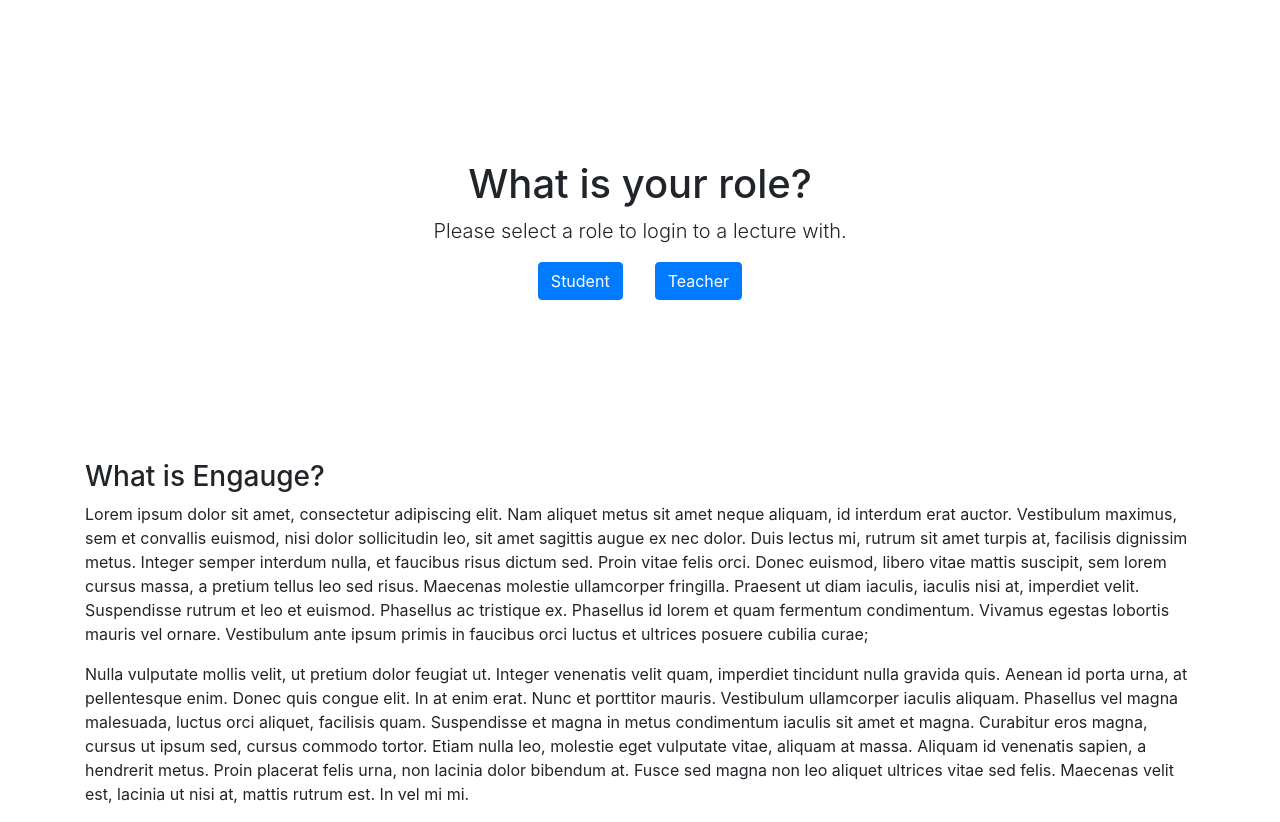
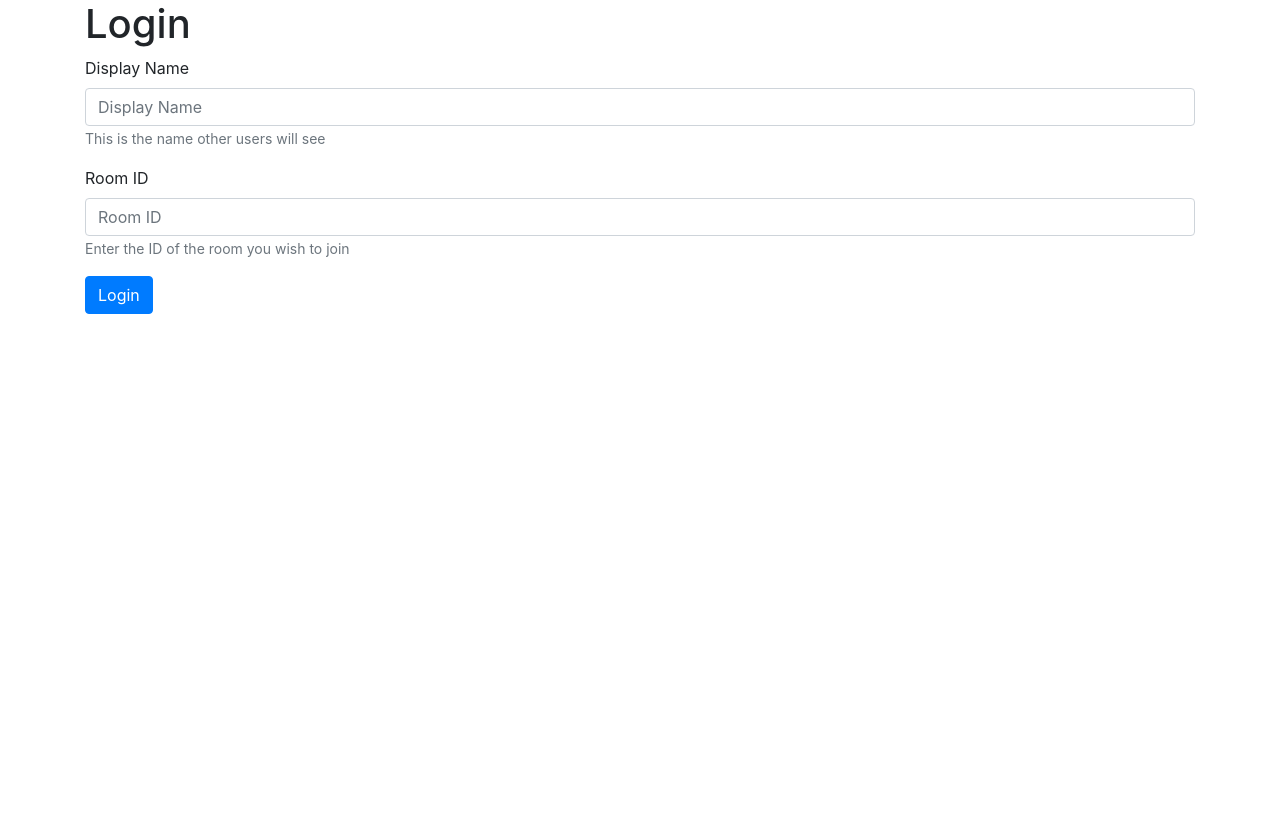
Before and after one commit to genceyalcin/engauge, a React (Create React App) app in the folder ui-main/: page /room/student in a window 1280 px wide. Before the commit this address led to /home. After the commit the page ends 800 px from the top, so only its background shows below. Built offline with nearby package versions, Linux system fonts and the light colour scheme.

Commit message:
restructured room/login component

```diff
--- a/ui-main/package.json
+++ b/ui-main/package.json
@@ -8,10 +8,13 @@
     "@testing-library/react": "^11.2.3",
     "@testing-library/user-event": "^12.6.2",
     "@types/jest": "^26.0.20",
+    "@types/joi": "^17.2.3",
     "@types/node": "^12.19.15",
     "@types/react": "^16.14.2",
     "@types/react-dom": "^16.9.10",
     "bootstrap": "^4.6.0",
+    "joi": "^17.3.0",
+    "joi-browser": "^13.4.0",
     "react": "^17.0.1",
     "react-dom": "^17.0.1",
     "react-router-dom": "^5.2.0",
--- a/ui-main/src/App.tsx
+++ b/ui-main/src/App.tsx
@@ -3,11 +3,12 @@ import {
 	BrowserRouter as Router,
 	Route,
 	Switch,
-  Redirect,
+	Redirect
 } from 'react-router-dom';
 import Home from './components/home';
 import './App.css';
-import Login from './components/login';
+// import Login from './components/login';
+import Room from './components/room';
 
 function App() {
 	return (
@@ -15,9 +16,10 @@ function App() {
 			<Router>
 				<main className="container">
 					<Switch>
-            <Route path="/home" component={Home}/>
-            <Route path="/login/:userType" component={Login}/>
-            <Redirect from="/" to="/home"/>
+						<Route path="/home" component={Home} />
+						{/* <Route path="/login/:userType" component={Login}/> */}
+						<Route path="/room/:userType" component={Room} />
+						<Redirect from="/" to="/home" />
 					</Switch>
 				</main>
 			</Router>
--- a/ui-main/src/components/home.tsx
+++ b/ui-main/src/components/home.tsx
@@ -2,13 +2,9 @@ import React from 'react';
 import About from './about';
 import { Link } from 'react-router-dom';
 
-export interface HomeProps {
+export interface HomeProps {}
 
-}
-
-export interface HomeState {
-
-}
+export interface HomeState {}
 
 class Home extends React.Component<HomeProps, HomeState> {
 	render() {
@@ -16,17 +12,23 @@ class Home extends React.Component<HomeProps, HomeState> {
 			<React.Fragment>
 				<div className="px-3 role-prompt">
 					<h1>What is your role?</h1>
-                    <p className="lead">Please select a role to login to a lecture with.</p>
+					<p className="lead">
+						Please select a role to login to a lecture with.
+					</p>
 					<div className="container">
-                        <Link to="/login/student">
-                            <button className="btn btn-primary mr-3">Student</button>
+						<Link to="/room/student">
+							<button className="btn btn-primary mr-3">
+								Student
+							</button>
 						</Link>
-                        <Link to="/login/teacher">
-                            <button className="btn btn-primary ml-3">Teacher</button>
+						<Link to="/room/teacher">
+							<button className="btn btn-primary ml-3">
+								Teacher
+							</button>
 						</Link>
 					</div>
 				</div>
-                <About/>
+				<About />
 			</React.Fragment>
 		);
 	}
--- a/ui-main/src/components/login.tsx
+++ b/ui-main/src/components/login.tsx
@@ -1,43 +1,88 @@
 import React from 'react';
-import { RouteComponentProps } from 'react-router-dom';
 
-export interface LoginProps extends RouteComponentProps {
-    match: {
-        isExact: boolean,
-        path: string,
-        params: {
-            userType: string
-        },
-        url: string
-    }
+export interface LoginProps {
+	userType: string;
+	handleLogin: Function;
 }
 
 export interface LoginState {
-    userType: string,
-    loginInfo: {
-        displayName: string,
-        roomID: string
-    }
+	userType: string;
+	displayName: string;
+	roomID: string;
 }
 
 class Login extends React.Component<LoginProps, LoginState> {
 	state = {
 		userType: '',
-        loginInfo: {
 		displayName: '',
 		roomID: ''
-        }
+	};
+
+	componentDidMount(): void {
+		this.setState({ userType: this.props.userType });
 	}
 
-    componentDidMount() {
-        this.setState({ userType: this.props.match.params.userType });
-    }
+	handleSubmit = () => {
+		const { userType, displayName, roomID } = this.state;
+
+		// submit to api
+		console.log('submitting... ', userType);
+
+		// send info back to room component
+		this.props.handleLogin(displayName, roomID);
+	};
+
+	handleNameChange = (e) => {
+		this.setState({ displayName: e.target.value });
+	};
+
+	handleIDChange = (e) => {
+		this.setState({ roomID: e.target.value });
+	};
 
 	render() {
 		return (
 			<React.Fragment>
 				<h1>Login {this.state.userType}</h1>
-                <form></form>
+				<div>
+					<div className="form-group">
+						<label htmlFor="displayName">Display Name</label>
+						<input
+							type="text"
+							name="displayName"
+							id="displayName"
+							className="form-control"
+							placeholder="Display Name"
+							value={this.state.displayName}
+							onChange={this.handleNameChange}
+						/>
+						<small id="nameHelp" className="text-muted">
+							This is the name other users will see
+						</small>
+					</div>
+					<div className="form-group">
+						<label htmlFor="roomID">Room ID</label>
+						<input
+							type="text"
+							name="roomID"
+							id="roomID"
+							className="form-control"
+							placeholder="Room ID"
+							aria-describedby="roomHelp"
+							value={this.state.roomID}
+							onChange={this.handleIDChange}
+						/>
+						<small id="roomHelp" className="text-muted">
+							Enter the ID of the room you wish to join
+						</small>
+					</div>
+					<button
+						className="btn btn-primary"
+						onClick={this.handleSubmit}
+					>
+						Login
+					</button>
+				</div>
 			</React.Fragment>
 		);
 	}
--- /dev/null
+++ b/ui-main/src/components/room.tsx
@@ -0,0 +1,50 @@
+import React from 'react';
+import { RouteComponentProps } from 'react-router-dom';
+import Login from './login';
+
+export interface RoomProps extends RouteComponentProps {
+	userType: string;
+}
+
+export interface RoomState {
+	loggedIn: boolean;
+	userType: string;
+	displayName: string;
+	roomID: string;
+}
+
+class Room extends React.Component<RoomProps, RoomState> {
+	state = {
+		loggedIn: false,
+		userType: '',
+		displayName: '',
+		roomID: ''
+	};
+
+	componentDidMount() {
+		this.setState({ userType: this.props.userType });
+	}
+
+	handleLogin = (displayName, roomID) => {
+		console.log(displayName, roomID);
+		this.setState({
+			displayName,
+			roomID,
+			loggedIn: true
+		});
+	};
+
+	render() {
+		const { userType } = this.state;
+		return (
+			<div>
+				{!this.state.loggedIn && (
+					<Login userType={userType} handleLogin={this.handleLogin} />
+				)}
+				{this.state.loggedIn && <div>Room</div>}
+			</div>
+		);
+	}
+}
+
+export default Room;
--- a/ui-main/tsconfig.json
+++ b/ui-main/tsconfig.json
@@ -18,6 +18,7 @@
     "resolveJsonModule": true,
     "isolatedModules": true,
     "noEmit": true,
+    "noImplicitAny": false,
     "jsx": "react-jsx"
   },
   "include": [
```
Also changed, not shown: ui-main/src/components/about.tsx (+39 -14 lines), ui-main/src/index.tsx (+4 -4 lines), 1 other file (tests, documents, lock files or other folders). Lines whose indentation alone changed are shown as unchanged.
